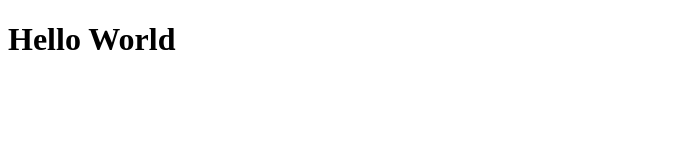
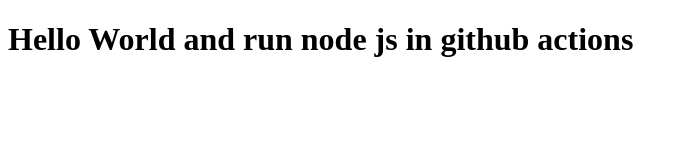
Before and after one commit to 007Abdullah/Surge-Free-Hosting, a plain HTML site: page index.html in a window 1280 px wide. Shown: the whole page, without its empty margins (0-688 px from the left). Drawn offline with Linux system fonts and the light colour scheme.

Commit message:
complete

```diff
--- a/index.html
+++ b/index.html
@@ -8,7 +8,7 @@
 </head>
 
 <body>
-    <h1>Hello World</h1>
+    <h1>Hello World and run node js in github actions</h1>
 </body>
 
 </html>
```
